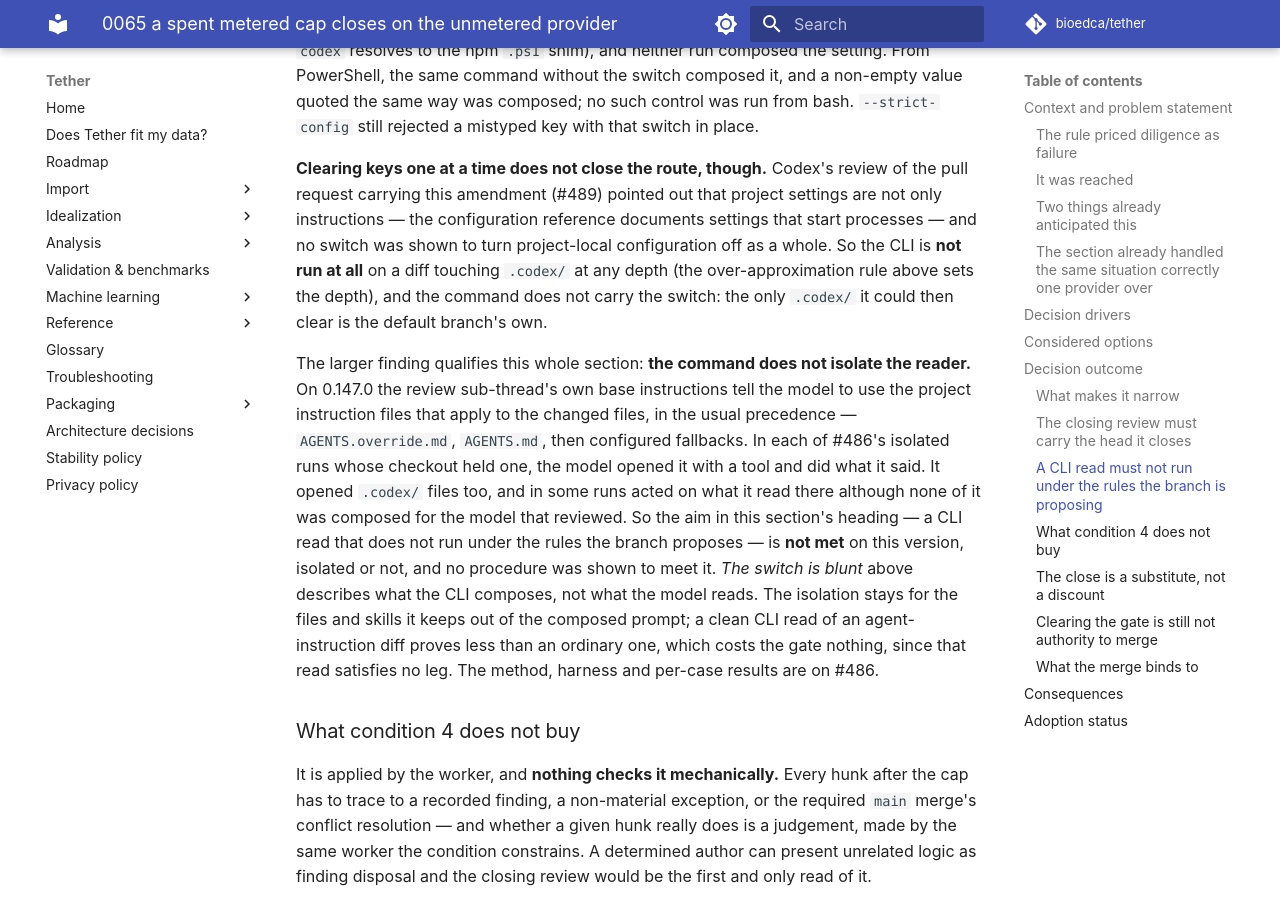
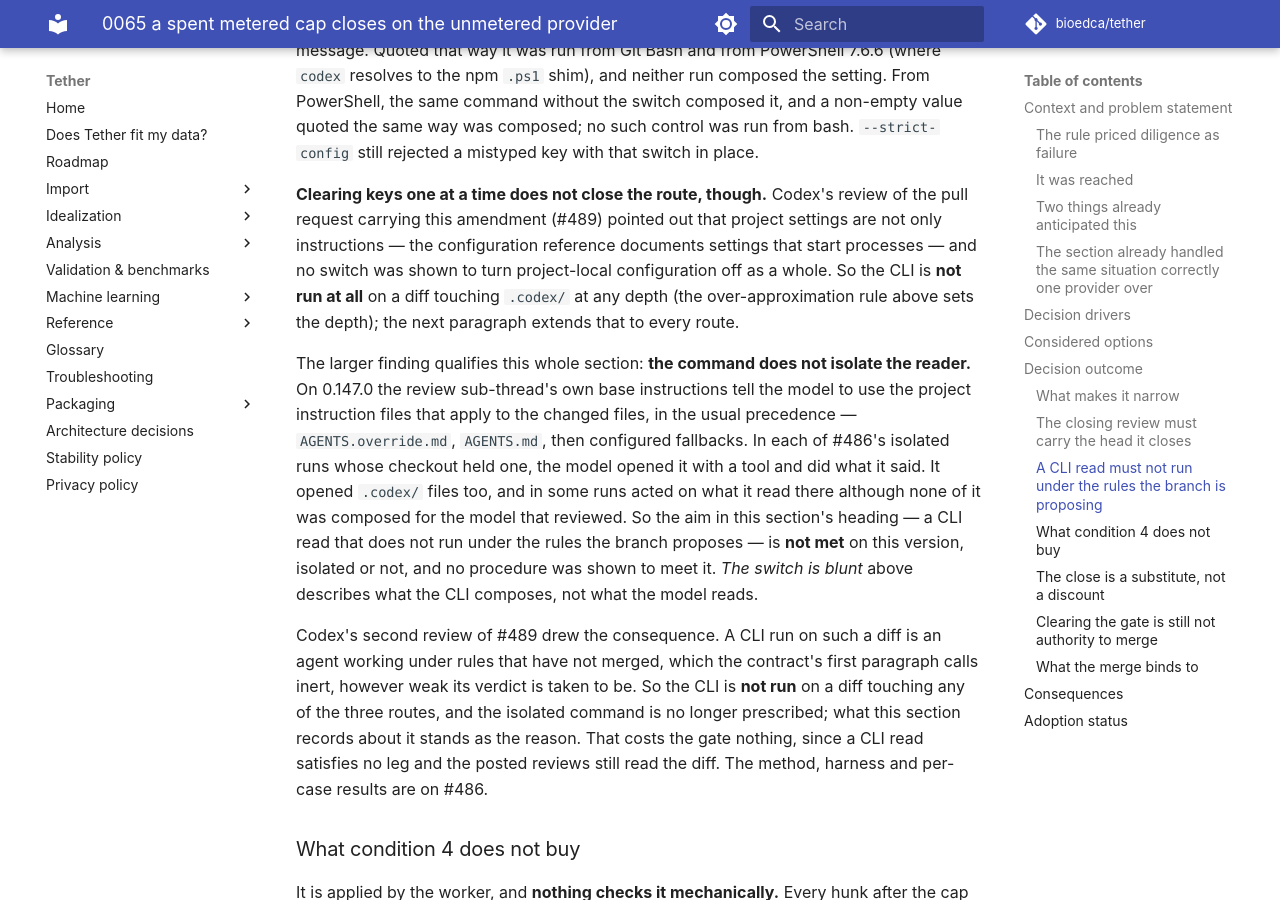
Before and after one commit to bioedca/tether, an MkDocs documentation site: the page built from docs/adr/0065-a-spent-metered-cap-closes-on-the-unmetered-provider.md, in a window 1280 px wide and 900 px high, scrolled down 10691 px. Built offline with MkDocs 1.6.1 and Material for MkDocs 9.7.7, drawn with Linux system fonts in a browser that asks for light colours; comment, search, counter and statistics services are not loaded; the version menu is left out; some of the changed text lies outside the part shown.

Commit message:
docs(agents): retire the isolated Codex CLI read; skip the CLI on agent-instruction diffs (#486)
Codex on #489 (P1, review 5435035241): for an agent-instruction diff
outside .codex/, the text still ran a reviewer it admits opens and
obeys the branch's unmerged instruction files. A weaker verdict does not
make those instructions inert, and AGENTS.md's first paragraph says
unmerged edits are inert.

No procedure was shown to keep a branch's rules from its own CLI reader,
so AGENTS.md section Review and CONTRIBUTING.md now say not to run the
CLI on a diff touching any of the three observed routes (instruction
files, skills, .codex/ at any depth), and the isolated command is no
longer prescribed. ADR-0065's 2026-10-06 amendment records the step and
keeps its observations as the reason. Nothing in the gate changes: a
CLI read satisfies no leg, and the posted reviews still read the diff.

AGENTS.md is 29,363 of 29,696 bytes.

Refs #486

```diff
--- a/docs/adr/0065-a-spent-metered-cap-closes-on-the-unmetered-provider.md
+++ b/docs/adr/0065-a-spent-metered-cap-closes-on-the-unmetered-provider.md
@@ -301,8 +301,8 @@ branch-modified `SKILL.md` model-visible through a read that reported as isolate
 failure mode of a silently-dropped override is a read that looks isolated and is not. Both were
 verified against the installed CLI (0.147.0) — a deliberately bogus key is rejected under
 `--strict-config`, and `project_doc_max_bytes` is accepted. The 2026-10-06 amendment at the end of
-this section adds a third observed route, `.codex/`, on which the CLI is not run at all, and
-records that the command does not isolate the reader.
+this section adds a third observed route, `.codex/`, records that the command does not isolate the
+reader, and retires it: the CLI is not run on a diff touching any of the three routes.
 
 **That trigger over-approximates on purpose, and the four attempts it took to get there are the
 reason.** Each named a set; each was wrong, in both directions; each was caught only by the next
@@ -403,8 +403,8 @@ run from bash. `--strict-config` still rejected a mistyped key with that switch
 request carrying this amendment (#489) pointed out that project settings are not only instructions
 — the configuration reference documents settings that start processes — and no switch was shown to
 turn project-local configuration off as a whole. So the CLI is **not run at all** on a diff
-touching `.codex/` at any depth (the over-approximation rule above sets the depth), and the command
-does not carry the switch: the only `.codex/` it could then clear is the default branch's own.
+touching `.codex/` at any depth (the over-approximation rule above sets the depth); the next
+paragraph extends that to every route.
 
 The larger finding qualifies this whole section: **the command does not isolate the reader.** On
 0.147.0 the review sub-thread's own base instructions tell the model to use the project instruction
@@ -414,10 +414,14 @@ opened it with a tool and did what it said. It opened `.codex/` files too, and i
 what it read there although none of it was composed for the model that reviewed. So the aim in
 this section's heading — a CLI read that does not run under the rules the branch proposes — is
 **not met** on this version, isolated or not, and no procedure was shown to meet it. *The switch is
-blunt* above describes what the CLI composes, not what the model reads. The isolation stays for
-the files and skills it keeps out of the composed prompt; a clean CLI read of an
-agent-instruction diff proves less than an ordinary one, which costs the gate nothing, since that
-read satisfies no leg. The method, harness and per-case results are on #486.
+blunt* above describes what the CLI composes, not what the model reads.
+
+Codex's second review of #489 drew the consequence. A CLI run on such a diff is an agent working
+under rules that have not merged, which the contract's first paragraph calls inert, however weak
+its verdict is taken to be. So the CLI is **not run** on a diff touching any of the three routes,
+and the isolated command is no longer prescribed; what this section records about it stands as the
+reason. That costs the gate nothing, since a CLI read satisfies no leg and the posted reviews still
+read the diff. The method, harness and per-case results are on #486.
 
 ### What condition 4 does not buy
 
```
Also changed, not shown: AGENTS.md (+5 -8 lines), CONTRIBUTING.md (+12 -12 lines).
